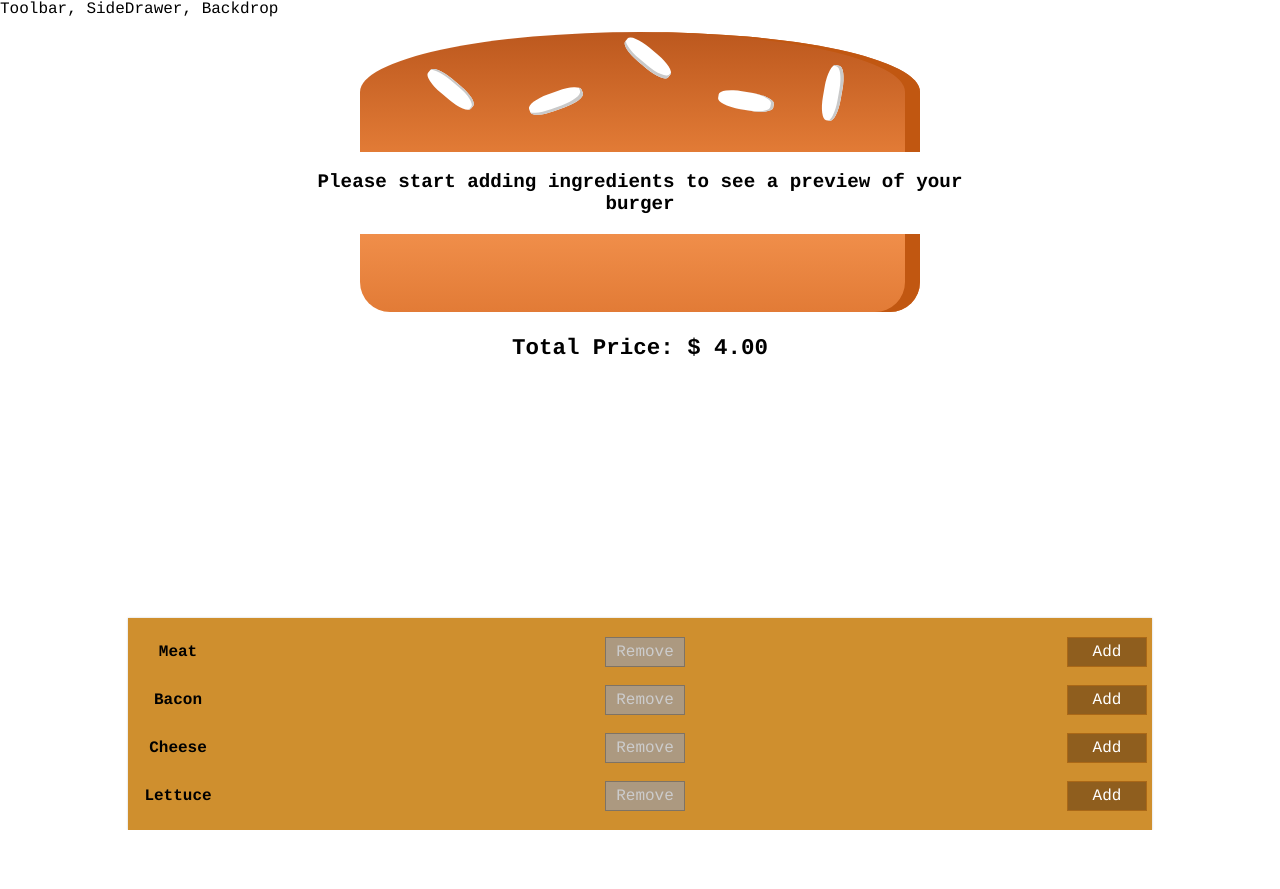
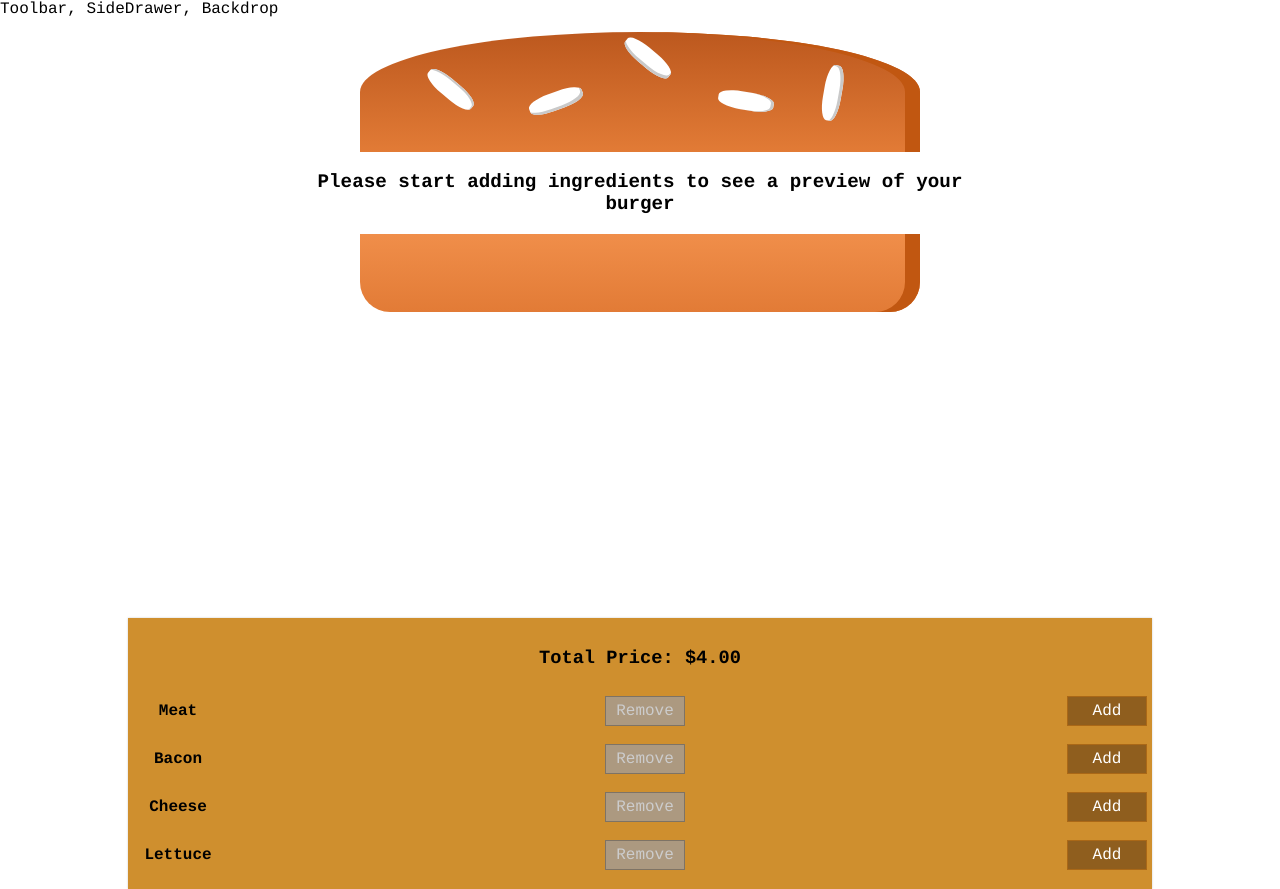
Before and after one commit to jack829/burger-app, a React app: page / in a window 1280 px wide. Before the commit the page ends 830 px from the top, so only its background shows below. Built offline with nearby package versions, Linux system fonts and the light colour scheme.

Commit message:
Move price to build controls component

```diff
--- a/src/components/Burger/BuildControls/BuildControls.js
+++ b/src/components/Burger/BuildControls/BuildControls.js
@@ -11,6 +11,7 @@ const controls = [
 
 const buildControls = (props) => (
   <div className={classes.BuildControls}>
+    <h3>Total Price: {`$${props.totalPrice.toFixed(2)}`}</h3>
     {controls.map((ctrl) => {
       return (
         <BuildControl key={ctrl.label}
--- a/src/components/Burger/Burger.js
+++ b/src/components/Burger/Burger.js
@@ -3,17 +3,6 @@ import BurgerIngredient from './BurgerIngredient/BurgerIngredient';
 import classes from './Burger.css';
 
 const START_ADDING = <p>Please start adding ingredients to see a preview of your burger</p>
-
-function formatPrice(price) {
-  const priceStr = `$ ${price}`;
-  const priceArr = priceStr.split('.')
-  if (priceArr.length > 1) {
-    if (priceArr[1].length === 1) priceArr[1] += '0';
-    return `${priceArr.join('.')}`;
-  } else {
-    return `${priceStr}.00`;
-  }
-}
 
 const burger = (props) => {
   const allIngredients = Object.keys(props.ingredients).map((ingredient) => {
@@ -31,7 +20,6 @@ const burger = (props) => {
       <BurgerIngredient type="bread-top" />
       {allIngredients.length ? allIngredients : START_ADDING}
       <BurgerIngredient type="bread-bottom" />
-      <h3>Total Price: {formatPrice(props.totalPrice)}</h3>
     </div>
   )
 }
--- a/src/containers/BurgerBuilder/BurgerBuilder.js
+++ b/src/containers/BurgerBuilder/BurgerBuilder.js
@@ -59,8 +59,11 @@ class BurgerBuilder extends Component {
   render() {
     return (
       <Aux>
-        <Burger ingredients={this.state.ingredients} totalPrice={this.state.totalPrice} />
-        <BuildControls addRemove={this.handleAddRemove.bind(this)} disabled={this.getDisabledInfo()} />
+        <Burger ingredients={this.state.ingredients} />
+        <BuildControls
+          addRemove={this.handleAddRemove.bind(this)}
+          disabled={this.getDisabledInfo()}
+          totalPrice={this.state.totalPrice} />
       </Aux>
     )
   }
```
